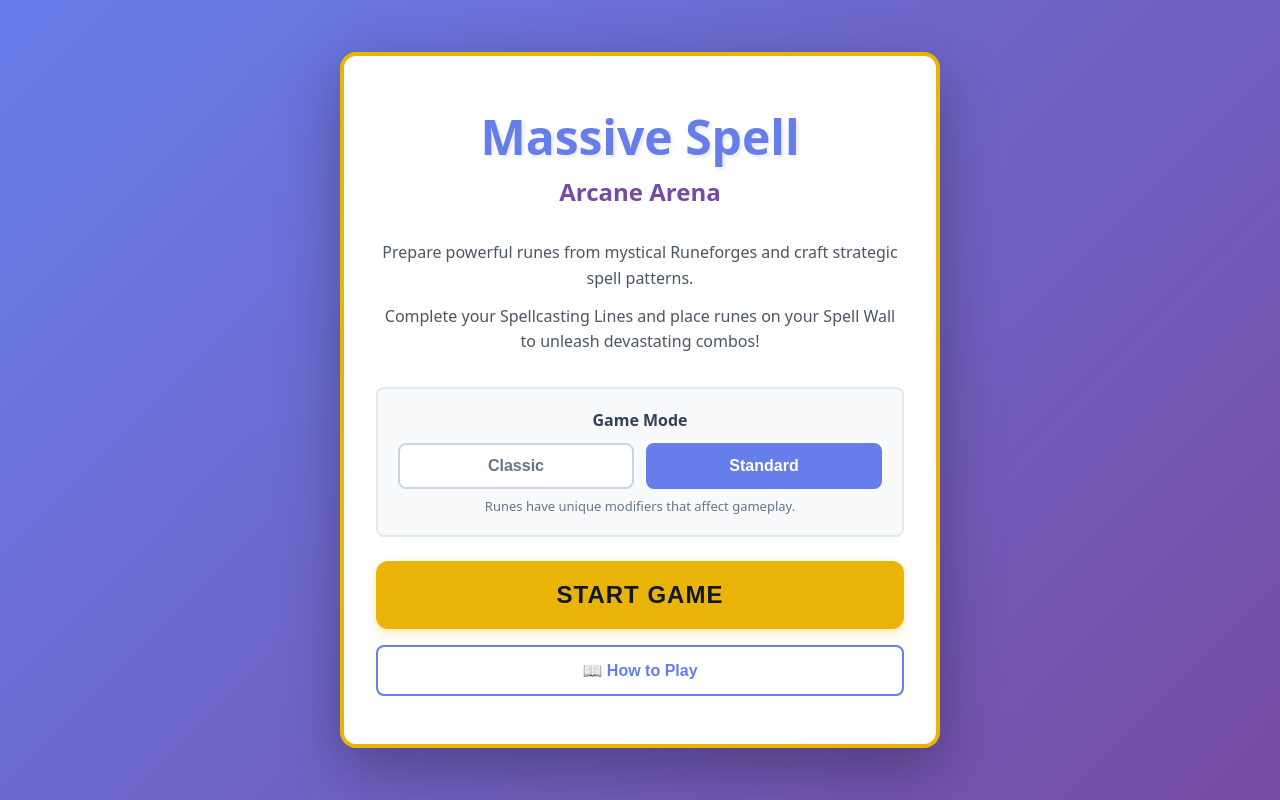
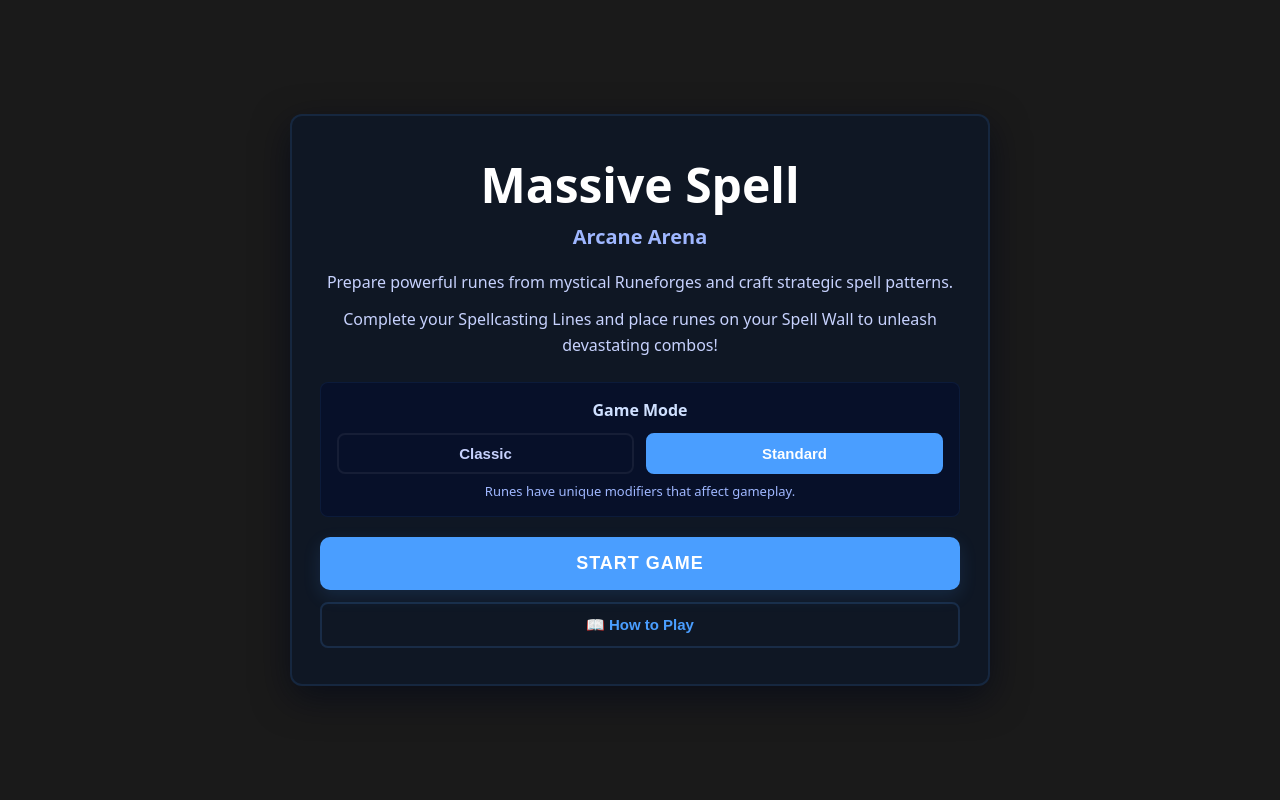
Before and after one commit to vlad92z/necromancer-web, a React (Vite) app: page /game in a window 1280 px wide. Built offline with nearby package versions, Linux system fonts and the light colour scheme.

Commit message:
Update Start Game view Theme
The theme is now dark, similar to the Main Menu.

```diff
--- a/src/features/gameplay/components/Spellpower.tsx
+++ b/src/features/gameplay/components/Spellpower.tsx
@@ -194,18 +194,13 @@ export function Spellpower({
               style={{
                 fontSize: '28px',
                 fontWeight: 'bold',
-                color: hasPenalty ? '#dc2626' : '#0c4a6e',
+                color: hasPenalty ? '#dc2626' : '#04d1ffff',
                 display: 'flex',
                 alignItems: 'center',
                 gap: '4px'
               }}
             >
               {focus}
-              {hasLifeHealing && (
-                <span style={{ color: '#32CD32', fontSize: '14px' }} title={`+${healingAmount} HP (10 × ${lifeRuneCount} Life rune${lifeRuneCount > 1 ? 's' : ''})`}>
-                  💚
-                </span>
-              )}
               {hasWindMitigation && (
                 <span style={{ color: '#87CEEB', fontSize: '14px' }} title={`${windRuneCount} Wind rune${windRuneCount > 1 ? 's' : ''} mitigating floor penalties`}>
                   💨
@@ -237,12 +232,12 @@ export function Spellpower({
           <motion.div
             key={totalPower}
             initial={{ scale: 1.5, color: '#dc2626' }}
-            animate={{ scale: 1, color: '#7c3aed' }}
+            animate={{ scale: 1, color: '#000000ff' }}
             transition={{ duration: 0.3, type: 'spring', stiffness: 200 }}
             style={{
               fontSize: '36px',
               fontWeight: 'bold',
-              color: '#7c3aed',
+              color: '#000000ff',
               marginTop: '-16px'
             }}
           >
--- a/src/features/gameplay/components/StartGameScreen.tsx
+++ b/src/features/gameplay/components/StartGameScreen.tsx
@@ -19,42 +19,42 @@ export function StartGameScreen({ onStartGame }: StartGameScreenProps) {
       display: 'flex',
       alignItems: 'center',
       justifyContent: 'center',
-      background: 'linear-gradient(135deg, #667eea 0%, #764ba2 100%)',
-      padding: '32px'
+      backgroundColor: '#1a1a1a',
+      color: '#ffffff',
+      padding: '20px'
     }}>
       <div style={{
-        backgroundColor: 'white',
-        border: '4px solid #eab308',
-        borderRadius: '16px',
-        padding: '48px 32px',
-        maxWidth: '600px', //TODO'100%'?
+        backgroundColor: '#0f1724',
+        border: '2px solid rgba(74,158,255,0.12)',
+        borderRadius: '12px',
+        padding: '36px 28px',
+        maxWidth: '700px',
         width: '100%',
         textAlign: 'center',
-        boxShadow: '0 20px 60px rgba(0, 0, 0, 0.3)'
+        boxShadow: '0 12px 36px rgba(2,6,23,0.6)'
       }}>
         <h1 style={{
           fontSize: '48px',
           fontWeight: 'bold',
-          color: '#667eea',
-          marginBottom: '6px',
-          textShadow: '2px 2px 4px rgba(0, 0, 0, 0.1)'
+          color: '#ffffff',
+          marginBottom: '6px'
         }}>
           Massive Spell
         </h1>
 
         <h2 style={{
-          fontSize: '24px',
+          fontSize: '20px',
           fontWeight: '600',
-          color: '#764ba2',
-          marginBottom: '32px'
+          color: '#9fb7ff',
+          marginBottom: '20px'
         }}>
           Arcane Arena
         </h2>
 
         <div style={{
-          marginBottom: '32px',
+          marginBottom: '24px',
           fontSize: '16px',
-          color: '#4b5563',
+          color: '#c7d2fe',
           lineHeight: '1.6'
         }}>
           <p style={{ marginBottom: '12px' }}>
@@ -67,16 +67,16 @@ export function StartGameScreen({ onStartGame }: StartGameScreenProps) {
 
         {/* Game Mode Toggle */}
         <div style={{
-          marginBottom: '24px',
-          padding: '20px',
-          backgroundColor: '#f8fafc',
+          marginBottom: '20px',
+          padding: '16px',
+          backgroundColor: '#071029',
           borderRadius: '8px',
-          border: '2px solid #e2e8f0'
+          border: '1px solid rgba(74,158,255,0.08)'
         }}>
           <div style={{
             fontSize: '16px',
             fontWeight: '600',
-            color: '#334155',
+            color: '#cfe0ff',
             marginBottom: '12px'
           }}>
             Game Mode
@@ -90,16 +90,22 @@ export function StartGameScreen({ onStartGame }: StartGameScreenProps) {
               onClick={() => setGameMode('classic')}
               style={{
                 flex: 1,
-                padding: '12px 24px',
+                padding: '10px 18px',
                 borderRadius: '8px',
-                fontSize: '16px',
+                fontSize: '15px',
                 fontWeight: '600',
                 border: '2px solid',
-                borderColor: gameMode === 'classic' ? '#667eea' : '#cbd5e1',
-                backgroundColor: gameMode === 'classic' ? '#667eea' : '#ffffff',
-                color: gameMode === 'classic' ? '#ffffff' : '#64748b',
+                borderColor: gameMode === 'classic' ? '#4a9eff' : 'rgba(255,255,255,0.06)',
+                backgroundColor: gameMode === 'classic' ? '#4a9eff' : 'transparent',
+                color: gameMode === 'classic' ? '#ffffff' : '#c7d2fe',
                 cursor: 'pointer',
-                transition: 'all 0.2s'
+                transition: 'all 0.12s'
+              }}
+              onMouseEnter={(e) => {
+                if (gameMode !== 'classic') e.currentTarget.style.backgroundColor = 'rgba(74,158,255,0.08)';
+              }}
+              onMouseLeave={(e) => {
+                if (gameMode !== 'classic') e.currentTarget.style.backgroundColor = 'transparent';
               }}
             >
               Classic
@@ -108,16 +114,22 @@ export function StartGameScreen({ onStartGame }: StartGameScreenProps) {
               onClick={() => setGameMode('standard')}
               style={{
                 flex: 1,
-                padding: '12px 24px',
+                padding: '10px 18px',
                 borderRadius: '8px',
-                fontSize: '16px',
+                fontSize: '15px',
                 fontWeight: '600',
                 border: '2px solid',
-                borderColor: gameMode === 'standard' ? '#667eea' : '#cbd5e1',
-                backgroundColor: gameMode === 'standard' ? '#667eea' : '#ffffff',
-                color: gameMode === 'standard' ? '#ffffff' : '#64748b',
+                borderColor: gameMode === 'standard' ? '#4a9eff' : 'rgba(255,255,255,0.06)',
+                backgroundColor: gameMode === 'standard' ? '#4a9eff' : 'transparent',
+                color: gameMode === 'standard' ? '#ffffff' : '#c7d2fe',
                 cursor: 'pointer',
-                transition: 'all 0.2s'
+                transition: 'all 0.12s'
+              }}
+              onMouseEnter={(e) => {
+                if (gameMode !== 'standard') e.currentTarget.style.backgroundColor = 'rgba(74,158,255,0.08)';
+              }}
+              onMouseLeave={(e) => {
+                if (gameMode !== 'standard') e.currentTarget.style.backgroundColor = 'transparent';
               }}
             >
               Standard
@@ -126,7 +138,7 @@ export function StartGameScreen({ onStartGame }: StartGameScreenProps) {
           <div style={{
             marginTop: '8px',
             fontSize: '13px',
-            color: '#64748b',
+            color: '#9fb7ff',
             textAlign: 'center'
           }}>
             {gameMode === 'classic'
@@ -138,30 +150,30 @@ export function StartGameScreen({ onStartGame }: StartGameScreenProps) {
         <button
           onClick={() => onStartGame(gameMode)}
           style={{
-            backgroundColor: '#eab308',
-            color: '#111827',
-            fontWeight: 'bold',
-            padding: '20px 48px',
-            borderRadius: '12px',
-            fontSize: '24px',
+            backgroundColor: '#4a9eff',
+            color: '#ffffff',
+            fontWeight: '700',
+            padding: '16px 24px',
+            borderRadius: '10px',
+            fontSize: '18px',
             width: '100%',
             border: 'none',
             cursor: 'pointer',
-            transition: 'all 0.3s',
-            boxShadow: '0 4px 12px rgba(234, 179, 8, 0.3)',
+            transition: 'all 0.18s',
+            boxShadow: '0 6px 18px rgba(74,158,255,0.14)',
             textTransform: 'uppercase',
             letterSpacing: '1px',
-            marginBottom: '16px'
+            marginBottom: '12px'
           }}
           onMouseEnter={(e) => {
-            e.currentTarget.style.backgroundColor = '#ca8a04';
+            e.currentTarget.style.backgroundColor = '#5ab0ff';
             e.currentTarget.style.transform = 'translateY(-2px)';
-            e.currentTarget.style.boxShadow = '0 6px 16px rgba(234, 179, 8, 0.4)';
+            e.currentTarget.style.boxShadow = '0 10px 28px rgba(74,158,255,0.22)';
           }}
           onMouseLeave={(e) => {
-            e.currentTarget.style.backgroundColor = '#eab308';
+            e.currentTarget.style.backgroundColor = '#4a9eff';
             e.currentTarget.style.transform = 'translateY(0)';
-            e.currentTarget.style.boxShadow = '0 4px 12px rgba(234, 179, 8, 0.3)';
+            e.currentTarget.style.boxShadow = '0 6px 18px rgba(74,158,255,0.14)';
           }}
         >
           Start Game
@@ -171,23 +183,23 @@ export function StartGameScreen({ onStartGame }: StartGameScreenProps) {
           onClick={() => setShowRules(true)}
           style={{
             backgroundColor: 'transparent',
-            color: '#667eea',
+            color: '#4a9eff',
             fontWeight: '600',
-            padding: '14px 32px',
+            padding: '12px 20px',
             borderRadius: '8px',
-            fontSize: '16px',
+            fontSize: '15px',
             width: '100%',
-            border: '2px solid #667eea',
+            border: '2px solid rgba(74,158,255,0.16)',
             cursor: 'pointer',
-            transition: 'all 0.2s'
+            transition: 'all 0.14s'
           }}
           onMouseEnter={(e) => {
-            e.currentTarget.style.backgroundColor = '#667eea';
+            e.currentTarget.style.backgroundColor = '#4a9eff';
             e.currentTarget.style.color = '#ffffff';
           }}
           onMouseLeave={(e) => {
             e.currentTarget.style.backgroundColor = 'transparent';
-            e.currentTarget.style.color = '#667eea';
+            e.currentTarget.style.color = '#4a9eff';
           }}
         >
           📖 How to Play
```
